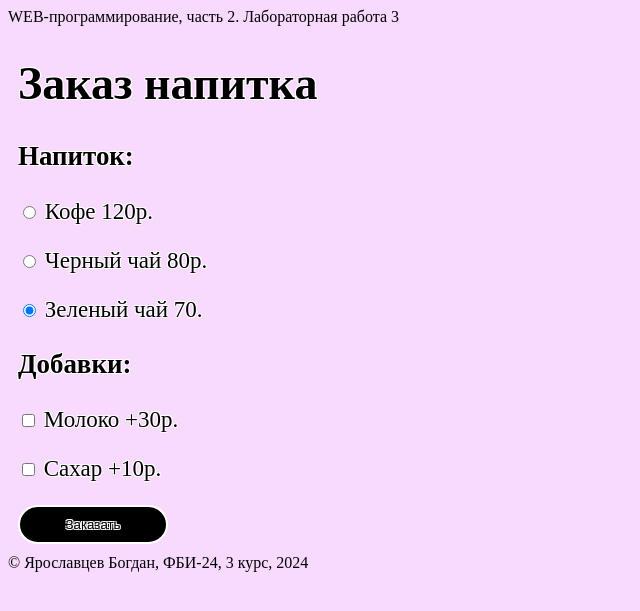
After one commit to Kalvij/lab_from_back, a Flask app: page /lab3/order in a window 1280 px wide. The commit adds this page. Shown: the top 611 px of the page, without its empty margins (0-640 px from the left). Run offline with Flask 3, Linux system fonts and the light colour scheme.

Commit message:
Заказ напитка

```diff
--- a/lab3.py
+++ b/lab3.py
@@ -35,3 +35,28 @@ def form1():
         errors['age'] = 'Заполните поле!'
     sex = request.args.get('sex')
     return render_template('lab3/form1.html', user=user, age=age, sex=sex, errors=errors)
+
+@lab3.route('/lab3/order')
+def order():
+    return render_template('lab3/order.html')
+@lab3.route('/lab3/pay')
+def pay():
+        price=0
+        drink = request.args.get('drink')
+        #Пусть кофе стоит 120 рублей, черный чай - 80 рублей, зеленый - 70 рублей.
+        if drink == 'coffee':
+             price= 120
+        elif drink == 'black-tea':
+             price = 80
+        else:
+             price=70
+        #Добавка молодка удорожает напиток на 30 рублей, а сахар - на 10.
+        if request.args.get('milk') == 'on':
+             price += 30
+        if request.args.get('sugar') == 'on':
+             price += 10
+        return render_template('lab3/pay.html', price=price)
+@lab3.route('/lab3/success')
+def success():
+    price = request.args.get('price')
+    return render_template('lab3/success.html', price=price)
--- a/static/main.css
+++ b/static/main.css
@@ -9,3 +9,29 @@ main {
 body {
     background: #eb99fc5b;
 }
+
+.error {
+    color:red;
+    font-weight: bold;
+}
+.b {
+    background-color: #000000;
+    text-shadow: 1px 1px 0px white, -1px -1px 0px white, 1px -1px 0px white, -1px 1px 0px white;
+    border: 2px solid rgb(255, 255, 255);
+    border-radius: 20px;
+    width: 150px;
+    padding: 10px;
+    margin-bottom: 5px;
+    color: rgb(0, 0, 0);
+}
+.p {
+    background-color: #ee56ee44;
+    border: 3px solid rgb(78, 75, 75);
+    border-radius: 30px;
+    width: 150px;
+    height: 30px;
+    color: #523c3c;
+    font-size: 16px;
+    padding: 0 20px;
+    margin-bottom: 15px;
+}
--- a/templates/lab3/lab3.html
+++ b/templates/lab3/lab3.html
@@ -17,5 +17,8 @@
         <li>
             <a href="/lab3/form1">Форма</a>
         </li>
+        <li>
+            <a href="/lab3/order">Заказ напитка</a>
+        </li>
     </ol>
 {% endblock %}
--- /dev/null
+++ b/templates/lab3/order.html
@@ -0,0 +1,37 @@
+{% extends 'base.html' %}
+{% block lab %}Лабораторная работа 3{% endblock %}
+{% block main %}
+    <h1> Заказ напитка </h1>
+    <form action="/lab3/pay">
+        <h3>Напиток: </h3>
+        <p>
+            <label>
+                <input type="radio" value="coffee" name="drink" checked> Кофе 120р.
+            </label>
+        </p>
+        <p>
+            <label>
+                <input type="radio" value="black-tea" name="drink" checked> Черный чай 80р.
+            </label>
+        </p>
+        <p>
+            <label>
+                <input type="radio" value="green-tea" name="drink" checked> Зеленый чай 70.
+            </label>
+        </p>
+        <h3> Добавки:</h3>
+        <p>
+            <label>
+                <input type="checkbox" name="milk"> Молоко +30р.
+            </label>
+        </p>
+        <p>
+            <label>
+                <input type="checkbox" name="sugar"> Сахар +10р.
+            </label>
+        </p>
+        <div>
+            <button class="b" type="submit">Заказать</button>
+        </div>
+    </form>
+{% endblock %}
```
Also changed, not shown: templates/lab3/pay.html (added, +33 -0 lines), templates/lab3/success.html (added, +11 -0 lines).
